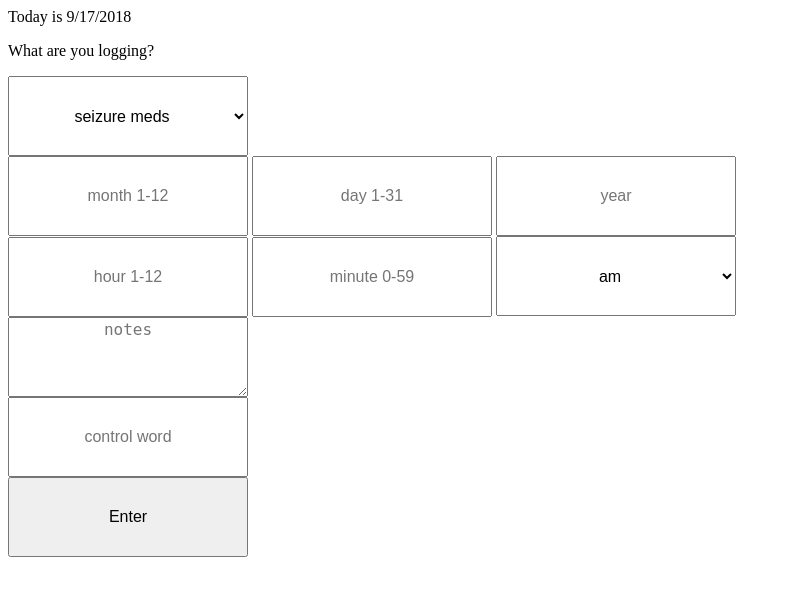
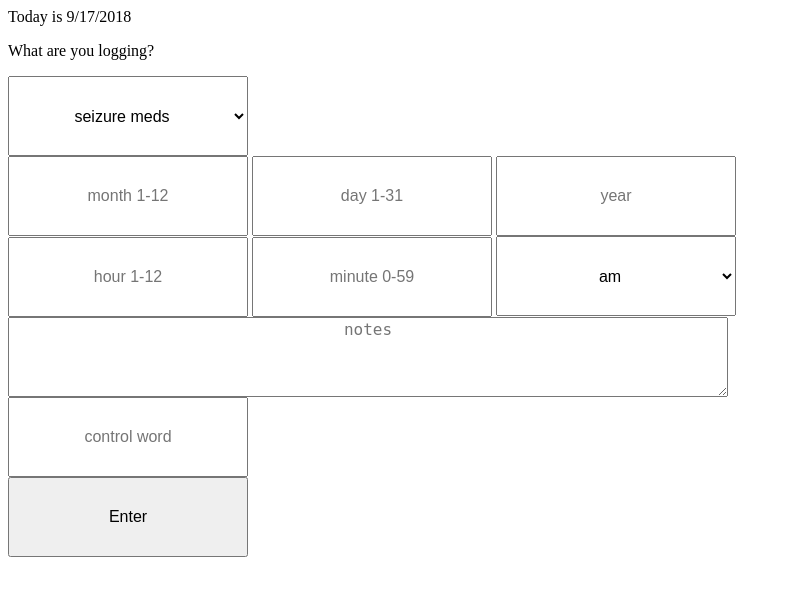
Before and after one commit to cwentworth/cwentworth.github.io, a PHP site: page /lulu-activities/detail.html in a window 1280 px wide. Shown: the top 596 px of the page, without its empty margins (0-791 px from the left). Run offline with PHP 8.4, Linux system fonts and the light colour scheme; some libraries are stand-ins or nearby versions.

Commit message:
720 px notes

```diff
--- a/lulu-activities/display.css
+++ b/lulu-activities/display.css
@@ -20,7 +20,7 @@ select {
 
 textarea {
   height: 80px;
-  width: 240px;
+  width: 720px;
   font-size: 16px;
   text-align: center;
 }
```
